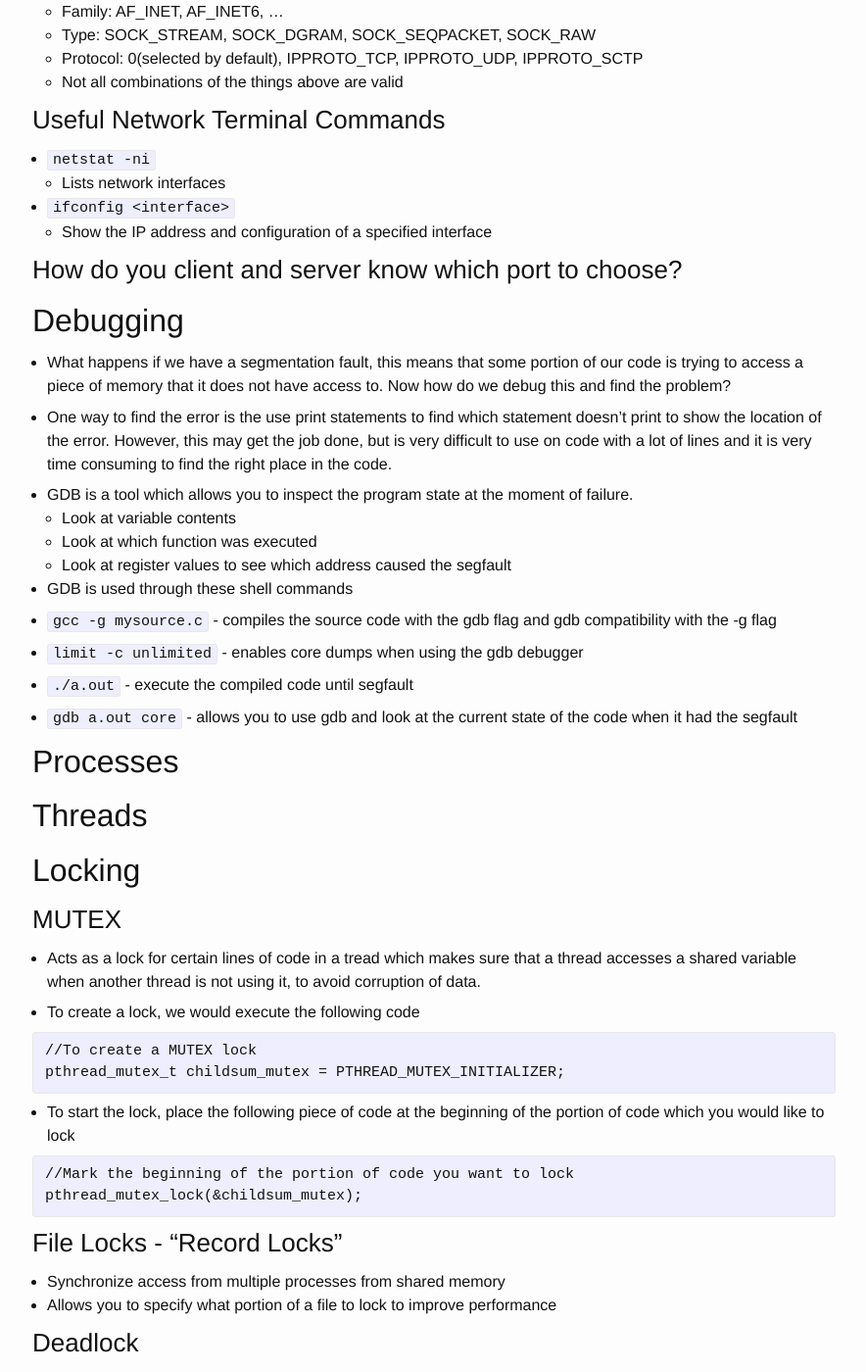
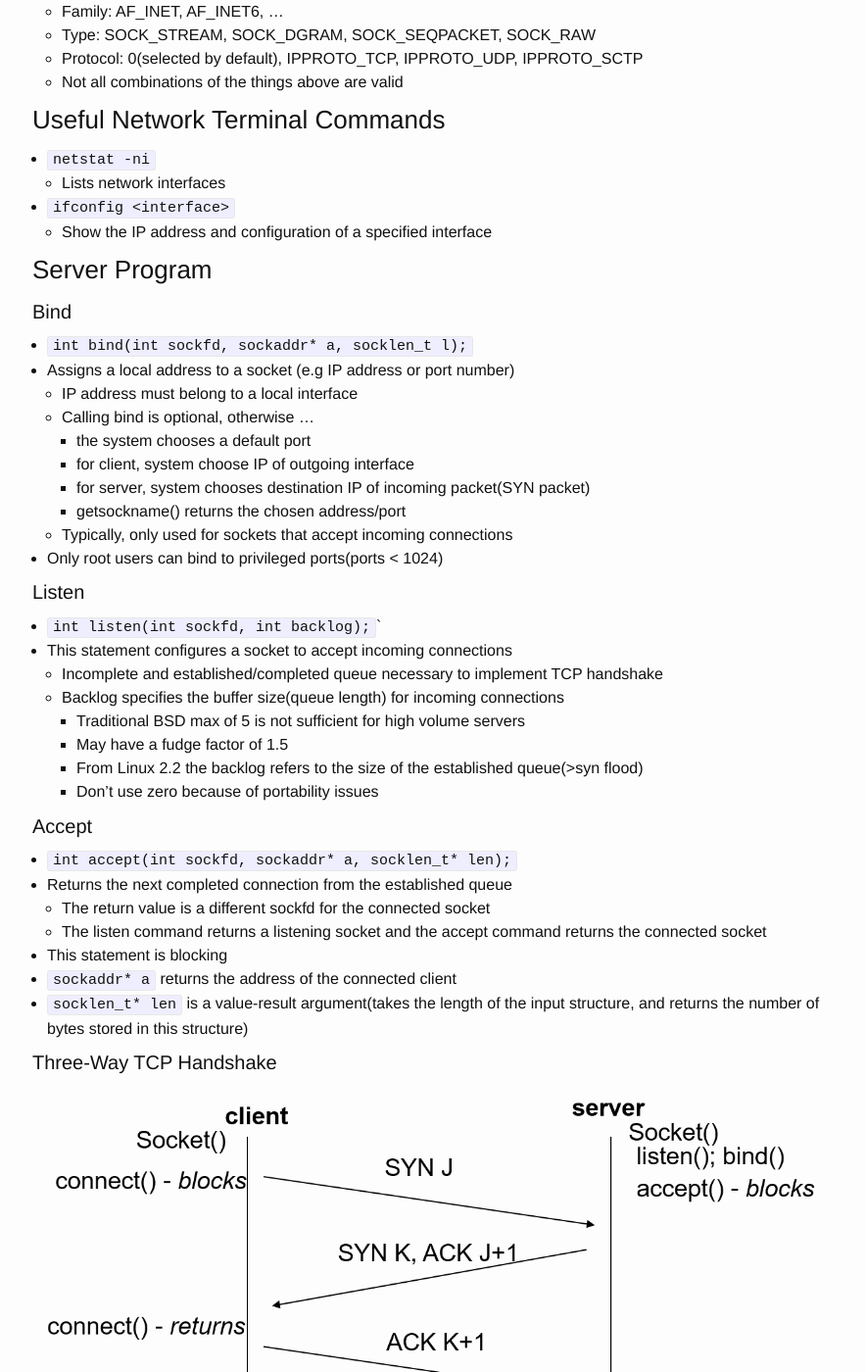
Before and after one commit to akhilbond/akhilbond.github.io, a Jekyll site: the page built from Courses/Network_Centric/notes.md, in a window 1280 px wide and 1400 px high, scrolled down 9947 px. Shown: the whole window at 98% size, without its empty margins (197-1081 px from the left). Built offline with Jekyll 4.4.1, drawn with Linux system fonts in a browser that asks for light colours; some of the changed text lies outside the part shown.

Commit message:
Sockets notes and began HTML protocol

`````diff
--- a/Courses/Network_Centric/notes.md
+++ b/Courses/Network_Centric/notes.md
@@ -371,9 +371,152 @@ int main(int argc, char* argv[])
 - ```ifconfig <interface>```
   - Show the IP address and configuration of a specified interface
 
-### How do you client and server know which port to choose?
+### Server Program
 
+#### Bind
 
+- ```int bind(int sockfd, sockaddr* a, socklen_t l);```
+- Assigns a local address to a socket (e.g IP address or port number)
+  - IP address must belong to a local interface
+  - Calling bind is optional, otherwise ...
+    - the system chooses a default port
+    - for client, system choose IP of outgoing interface
+    - for server, system chooses destination IP of incoming packet(SYN packet)
+    - getsockname() returns the chosen address/port
+  - Typically, only used for sockets that accept incoming connections
+- Only root users can bind to privileged ports(ports < 1024)
+
+#### Listen
+
+- ```int listen(int sockfd, int backlog);````
+- This statement configures a socket to accept incoming connections
+  - Incomplete and established/completed queue necessary to implement TCP handshake
+  - Backlog specifies the buffer size(queue length) for incoming connections
+    - Traditional BSD max of 5 is not sufficient for high volume servers
+    - May have a fudge factor of 1.5
+    - From Linux 2.2 the backlog refers to the size of the established queue(>syn flood)
+    - Don't use zero because of portability issues
+
+#### Accept
+
+- ```int accept(int sockfd, sockaddr* a, socklen_t* len);```
+- Returns the next completed connection from the established queue
+  - The return value is a different sockfd for the connected socket
+  - The listen command returns a listening socket and the accept command returns the connected socket
+- This statement is blocking
+- ```sockaddr* a``` returns the address of the connected client
+- ```socklen_t* len``` is a value-result argument(takes the length of the input structure, and returns the number of bytes stored in this structure)
+
+#### Three-Way TCP Handshake
+
+![TCP handshake](/resources/images/net_cent/tcphandshake.png)
+
+- This is the handshake between the server and client which is done when the accept statement is called
+- This can also be done while handling multiple clients as well.
+
+#### Code for an Iterative Server
+
+```c
+listenfd = Socket(AF_INET, SOCK_STREAM, 0);
+
+bzero(&servaddr, sizeof(servaddr));
+servaddr.sin_family      = AF_INET;
+servaddr.sin_addr.s_addr = htonl(INADDR_ANY);
+servaddr.sin_port        = htons(13);	/* daytime server, can only be run as root */
+
+Bind(listenfd, (SA*) &servaddr, sizeof(servaddr));
+
+Listen(listenfd, LISTENQ);
+
+for ( ; ; ) {
+  len = sizeof(cliaddr);
+  connfd = Accept(listenfd, (SA*) &cliaddr, &len);
+  printf("connection from %s, port %d\n",
+       Inet_ntop(AF_INET, &cliaddr.sin_addr, buff, sizeof(buff)),
+       ntohs(cliaddr.sin_port));
+
+        ticks = time(NULL);
+        snprintf(buff, sizeof(buff), "%.24s\r\n", ctime(&ticks));
+        Write(connfd, buff, strlen(buff));
+
+  Close(connfd);
+}
+```
+
+### Client Programming
+
+#### Connect
+
+- ```int connect(sockfd, servaddr, addrlen);```
+- Requires an open socket and destination address
+- Possible Errors:
+  - ETIMEDOUT – no response received after connection attempt
+  - ECONNREFUSED – the server has refused the connection attempt (often wrong IP or port number)
+  - EHOSTUNREACH – a router has notified the client that the destination could not be found
+
+#### Address Conversion
+
+- The system should convert from string/presentation representation("192.168.0.1") into a binary representation
+- "Presentation" to "Numeric"
+  - ```int inet_pton(family, strptr, addrptr);```
+- "Numeric" to "Presentation"
+  - ```char* inet_ntop(family, addrptr, strptr, len);```
+
+#### Client Code
+
+```c
+Int main(int argc, char* argv[]) {
+	int		sockfd, n;
+	char	recvline[MAXLINE + 1];
+	struct sockaddr_in	servaddr;
+
+	if (argc != 2)
+		err_quit("usage: a.out <IPaddress>");
+
+	if ( (sockfd = socket(AF_INET, SOCK_STREAM, 0)) < 0)
+		err_sys("socket error");
+
+	bzero(&servaddr, sizeof(servaddr));
+	servaddr.sin_family = AF_INET;
+	servaddr.sin_port   = htons(13);	// daytime server
+	if (inet_pton(AF_INET, argv[1], &servaddr.sin_addr) <= 0)
+		err_quit("inet_pton error for %s", argv[1]);
+	if (connect(sockfd, (SA*) &servaddr, sizeof(servaddr)) < 0)
+		err_sys("connect error")
+
+	while ( (n = read(sockfd, recvline, MAXLINE)) > 0) {
+		recvline[n] = 0;	// null terminate
+		if (fputs(recvline, stdout) == EOF)
+			err_sys("fputs error");
+	}
+	if (n < 0)
+		err_sys("read error");
+}
+```
+
+### Byte Ordering
+
+- Byte ordering may differ between the server and the client
+- Network protocols specify a network byte order and each host is responsible for translation to the network byte order if needed
+  - Internet protocols are big endian
+  - x86 architectures are little endian
+
+## HTTP Protocol
+
+### HTTP
+
+- Hypertext Transfer Protocol
+  - It was designed in 1990 by Tim Berners at CERN
+  - It applies a stateless request/response protocol
+
+### URL
+
+- URL - Uniform Resource Locator
+- Protocol: Servername:port/path/filename?arguments
+- It is a string that uniquely identifies web resources
+- Examples
+  - https://www.google.com/
+  - https://www.facebook.com/
 
 ## Debugging
 
`````
Also changed, not shown: resources/images/net_cent/tcphandshake.png (added).
